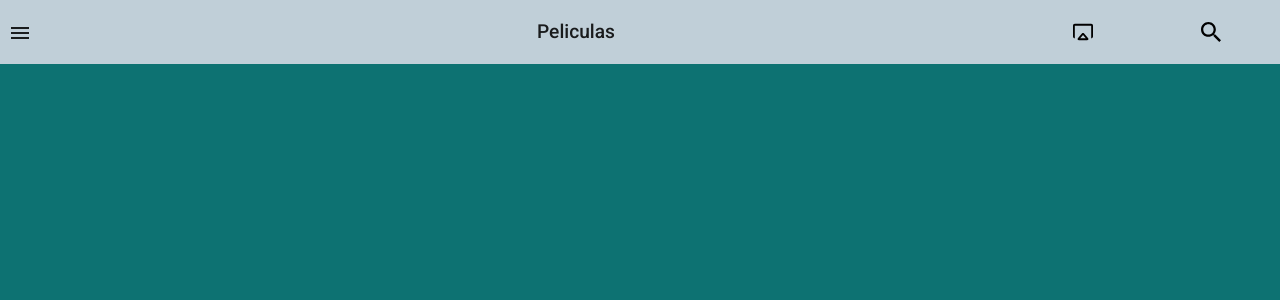
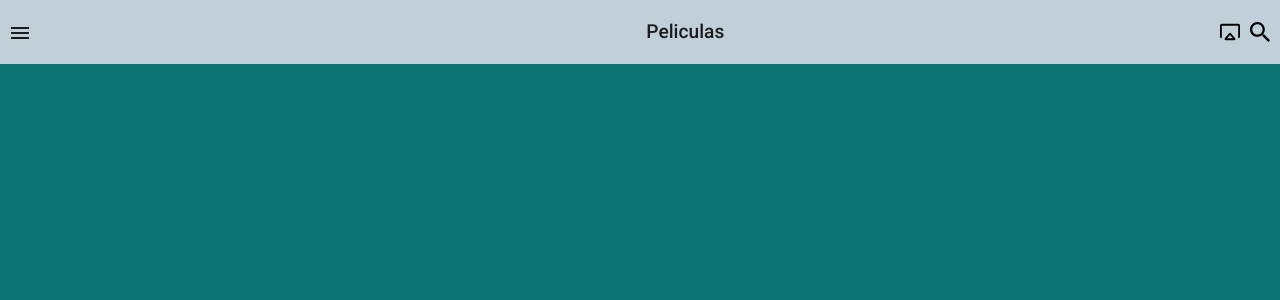
Before and after one commit to adeliadanjou/sonDede, an Angular app: page /peliculas in a window 1280 px wide. Shown: the top 300 px of the page. Built offline with nearby package versions, Linux system fonts and the light colour scheme.

Commit message:
working on nav bar

```diff
--- a/src/app/navbar/navbar.component.css
+++ b/src/app/navbar/navbar.component.css
@@ -6,7 +6,7 @@
 mat-toolbar {
 
     display: grid;
-    grid-template-columns: 1fr 70% 1fr 1fr;
+    grid-template-columns: 1fr 60% 1fr 1fr;
     grid-template-rows: 1fr;
     grid-template-areas: "menu title title title tvShare search";
     background-color: #C0CFD8;
@@ -28,6 +28,7 @@ li {
 .title {
   grid-area: title;
   font-size: 1.2rem;
+  text-align: center;
 
 }
 
@@ -42,3 +43,21 @@ li {
   margin-right: 10px;
 
 }
+
+.searchBox {
+  background-color:rgb(192, 207, 216)  ;
+  border: none;
+  color: white !important;
+  padding: 5px;
+  margin-left: 55px;
+  font-size: 1.1rem;
+}
+
+.marginIcon {
+  margin-top: 5px;
+  margin-left: 10px
+}
+
+.searchDiv {
+  display: flex;
+}
--- a/src/app/navbar/navbar.component.html
+++ b/src/app/navbar/navbar.component.html
@@ -29,21 +29,31 @@
           <mat-icon>menu</mat-icon>
         </button>
       </div>
-      <li><p class="title">{{title}}</p></li>
-      <li>
+
+      <p *ngIf="isSearch === false " class="title">{{title}}</p>
+
+      <img *ngIf="isSearch === false"
+      class="tvShare icon"
+      src="../../assets/images/screen.svg"
+      alt="tvIcon"
+      />
+
+      <div *ngIf="isSearch === true" class="title searchDiv" >
         <img
-          class="tvShare icon"
-          src="../../assets/images/screen.svg"
-          alt="tvIcon"
+        class="tvShare icon marginIcon"
+        src="../../assets/images/screen.svg"
+        alt="tvIcon"
         />
-      </li>
-      <li>
+        <input   class=" searchBox" type="text" placeholder="¿Qué estás buscando?">
+      </div>
+
         <img
           class="search icon"
           src="../../assets/images/search.svg"
           alt="search"
+          (click)="activateSearch()"
         />
-      </li>
+
     </mat-toolbar>
   </mat-sidenav-content>
 </mat-sidenav-container>
--- a/src/app/navbar/navbar.component.ts
+++ b/src/app/navbar/navbar.component.ts
@@ -9,9 +9,13 @@ import { Component, OnInit, Input } from '@angular/core';
 export class NavbarComponent implements OnInit {
   @Input() title: String
 
+  isSearch: boolean = false;
+
   constructor() {}
 
-
+ activateSearch(){
+   this.isSearch = !this.isSearch
+ }
 
 
   ngOnInit() {
```
Also changed, not shown: 1 other file (tests, documents, lock files or other folders).
